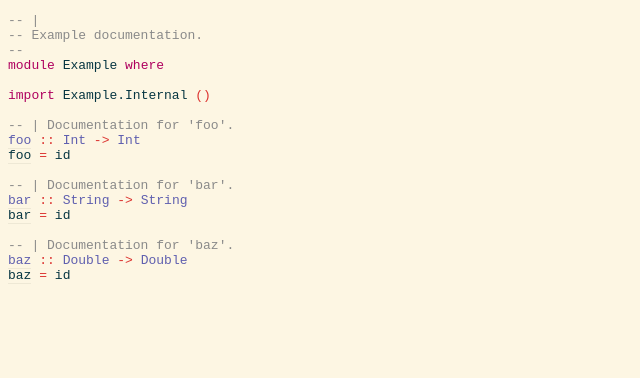
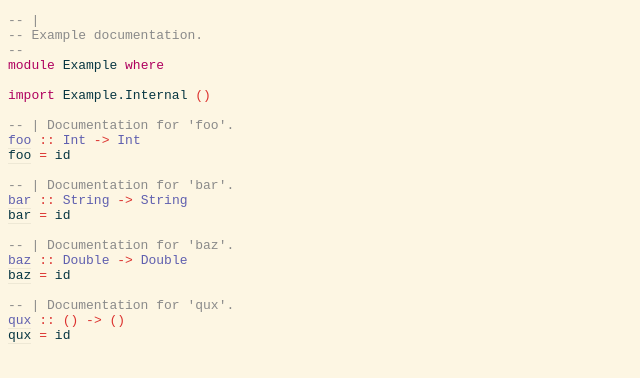
Before and after one commit to jonathanknowles/haskell-example, a plain HTML site: page src/Example.html in a window 1280 px wide. Shown: the whole page, without its empty margins (0-640 px from the left). Drawn offline with Linux system fonts and the light colour scheme.

Commit message:
Deploying to gh-pages from @ jonathanknowles/haskell-example@613af770b8fa3bd985a8e6882b1202579d477839 🚀

```diff
--- a/src/Example.html
+++ b/src/Example.html
@@ -25,4 +25,11 @@ forall a. a -&gt; a
 </span><a href="Example.html#baz"><span class="hs-identifier hs-var hs-var">baz</span></a></span></span><span> </span><span class="hs-glyph">=</span><span> </span><span class="annot"><span class="annottext">Double -&gt; Double
 forall a. a -&gt; a
 </span><span class="hs-identifier hs-var">id</span></span><span>
-</span><span id="line-19"></span></pre></body></html>
+</span><span id="line-19"></span><span>
+</span><span id="line-20"></span><span class="annot"><span class="hs-comment">-- | Documentation for 'qux'.</span></span><span>
+</span><span id="line-21"></span><span class="annot"><a href="Example.html#qux"><span class="hs-identifier hs-type">qux</span></a></span><span> </span><span class="hs-glyph">::</span><span> </span><span class="hs-special">(</span><span class="hs-special">)</span><span> </span><span class="hs-glyph">-&gt;</span><span> </span><span class="hs-special">(</span><span class="hs-special">)</span><span>
+</span><span id="line-22"></span><span id="qux"><span class="annot"><span class="annottext">qux :: () -&gt; ()
+</span><a href="Example.html#qux"><span class="hs-identifier hs-var hs-var">qux</span></a></span></span><span> </span><span class="hs-glyph">=</span><span> </span><span class="annot"><span class="annottext">() -&gt; ()
+forall a. a -&gt; a
+</span><span class="hs-identifier hs-var">id</span></span><span>
+</span><span id="line-23"></span></pre></body></html>
```
Also changed, not shown: Example.html (+1 -1 lines), doc-index.html (+1 -1 lines), 1 other file.
